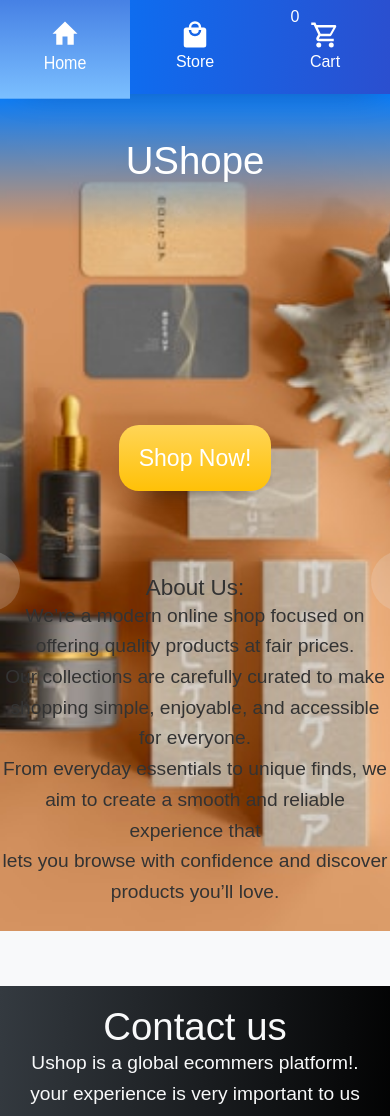
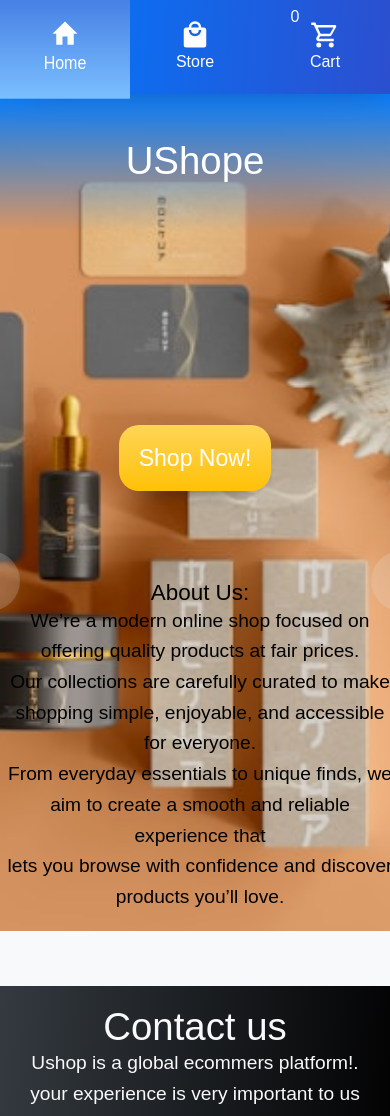
Before and after one commit to VoidOfMaya/shopping-cart-rct, a React (Vite) app: page / in a window 390 px wide. Shown: the top 1116 px of the page. Built offline with nearby package versions, Linux system fonts and the light colour scheme.

Commit message:
prepering for merge commit

```diff
--- a/src/component/aboutUs/aboutUs.module.css
+++ b/src/component/aboutUs/aboutUs.module.css
@@ -1,4 +1,5 @@
 .aboutUs{
+    color: black;
     position: relative;
     bottom: 300px;
     padding-bottom: 20px;
@@ -8,5 +9,6 @@
     position: relative;
     bottom: 500px;
     padding-bottom: 20px;
+    margin: 5px;
 }
 }
```
